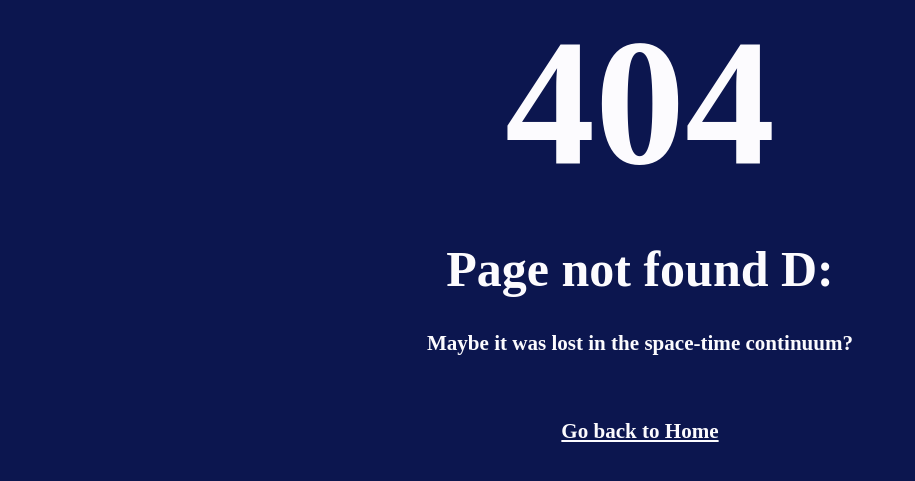
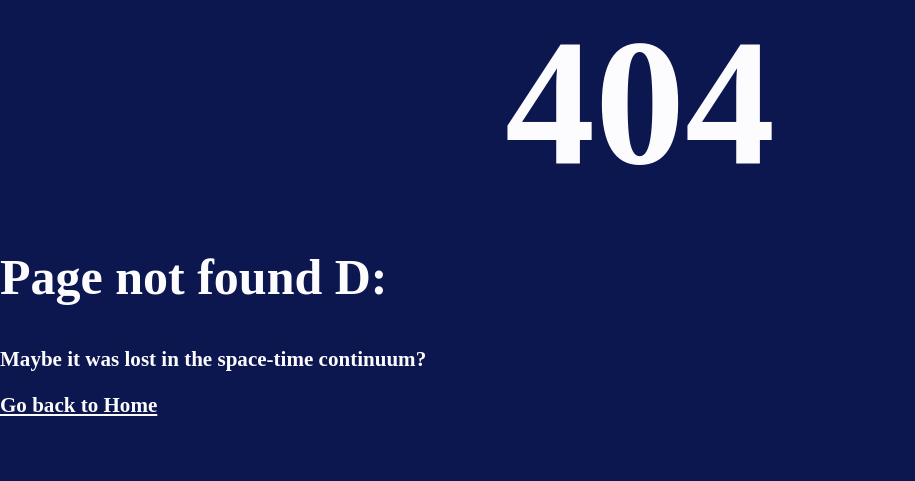
Before and after one commit to confuzzlementation/pleiades, a Flask app: template templates/404.html in a window 1280 px wide. Shown: the part 83-564 px from the top of the page, without its empty margins (0-915 px from the left). Run offline with Flask 3, Linux system fonts and the light colour scheme; the template is opened without the code that fills it, so the values that code supplies are empty; parts of the project's set-up code (start-up, migrations or seed data) failed here and were passed over; some web fonts are replaced.

Commit message:
Update 404.html

```diff
--- a/templates/404.html
+++ b/templates/404.html
@@ -22,16 +22,19 @@
     </div>
     <hr>
 
-    <div class="centred">
-        <h1 id="errorHeading"> 404</h1>
-        <h1> Page not found D: </h1>
-        <h3> Maybe it was lost in the space-time continuum? </h3>
-        <br>
-        <h3><a href="/" class="button">Go back to Home</a><h3>
+        <div class="horizontal-container">
+        <div id="scroll-glass">
+            <section class="glass">
+                <h1 id="errorHeading"> 404</h1>
+                <h1> Page not found D: </h1>
+                <h3> Maybe it was lost in the space-time continuum? </h3>
+                <h3><a href="/" class="button">Go back to Home</a><h3>
+            </section>
+        </div>
     </div>
-</div>
 
-<script src="https://unpkg.com/boxicons@2.1.4/dist/boxicons.js"></script>
-<script src="static/js/formTemplate.js"></script>
+    <script src="https://cdn.jsdelivr.net/npm/particles.js"></script>
+    <script src="{{ url_for('static', filename='js/script.js') }}"></script>
+    <script src="{{ url_for('static', filename='js/parallax.js') }}"></script>
 </body>
 </html>
```
